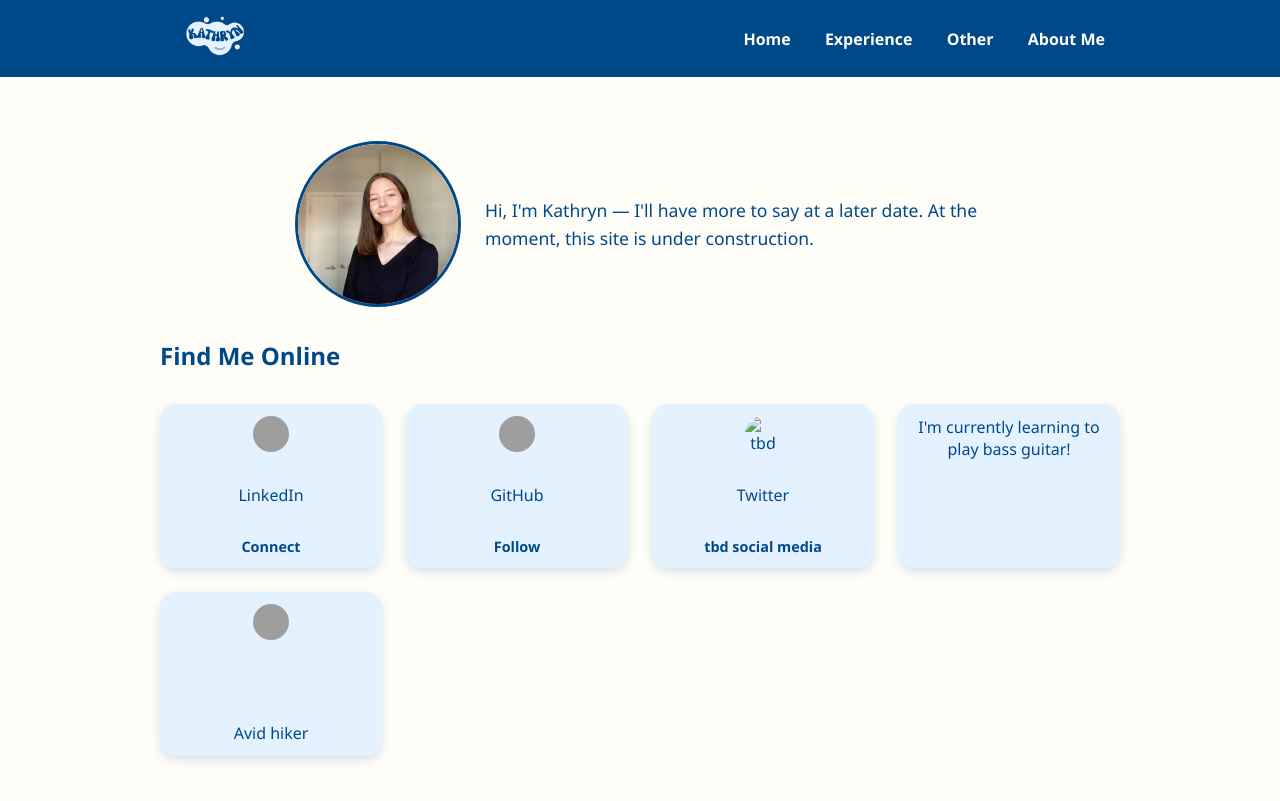
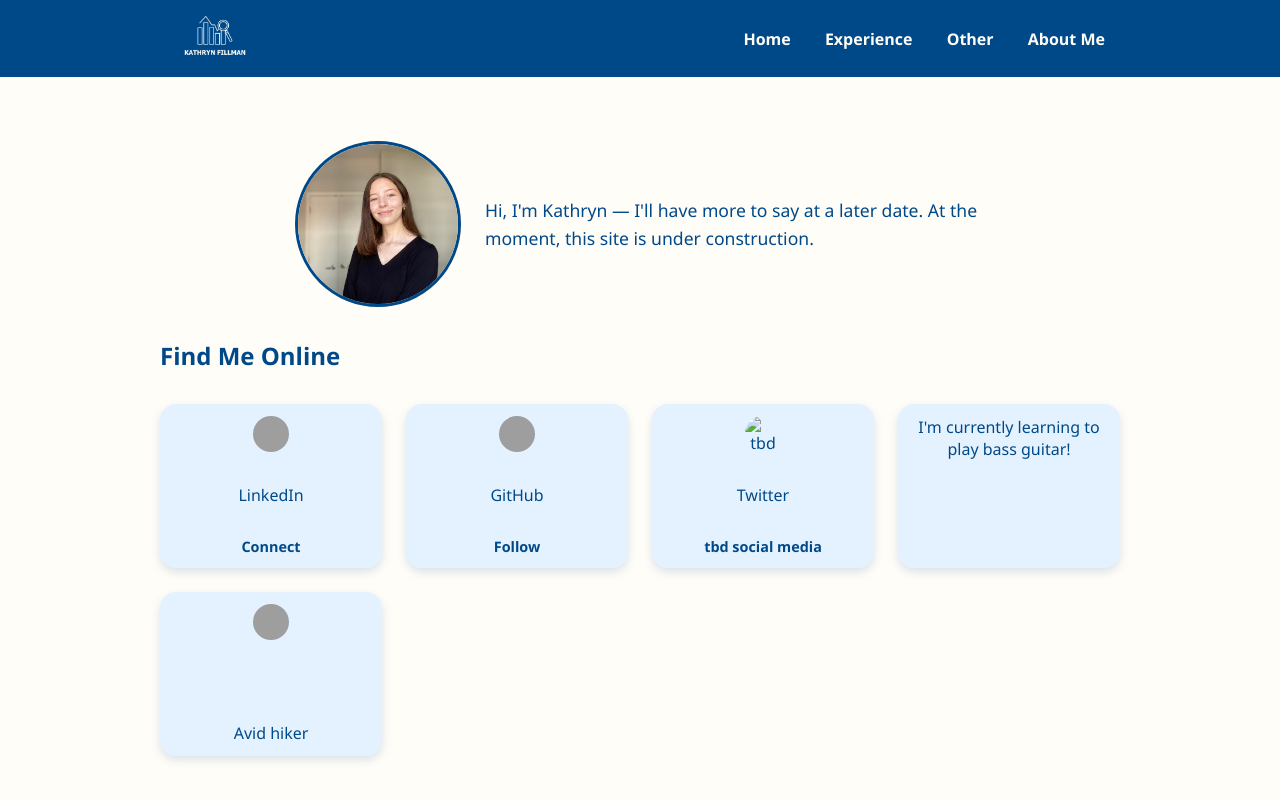
Before and after one commit to kfillman/kfillman.github.io, a Jekyll site: the page built from index.md, in a window 1280 px wide. Shown: the top 801 px of the page. Built offline with Jekyll 4.4.1, drawn with Linux system fonts in a browser that asks for light colours; grey boxes are pictures that could not be loaded.

Commit message:
Update default.html

```diff
--- a/_layouts/default.html
+++ b/_layouts/default.html
@@ -9,7 +9,7 @@
     <nav>
       <div class="nav-content">
           <a href="/">
-              <img src="/assets/images/logo.png" alt="Site Logo" class="logo">
+              <img src="/assets/images/logo1.png" alt="Site Logo" class="logo">
           </a>
           <div class="nav-links">
               <a href="{{ '/' | relative_url }}">Home</a>
```
